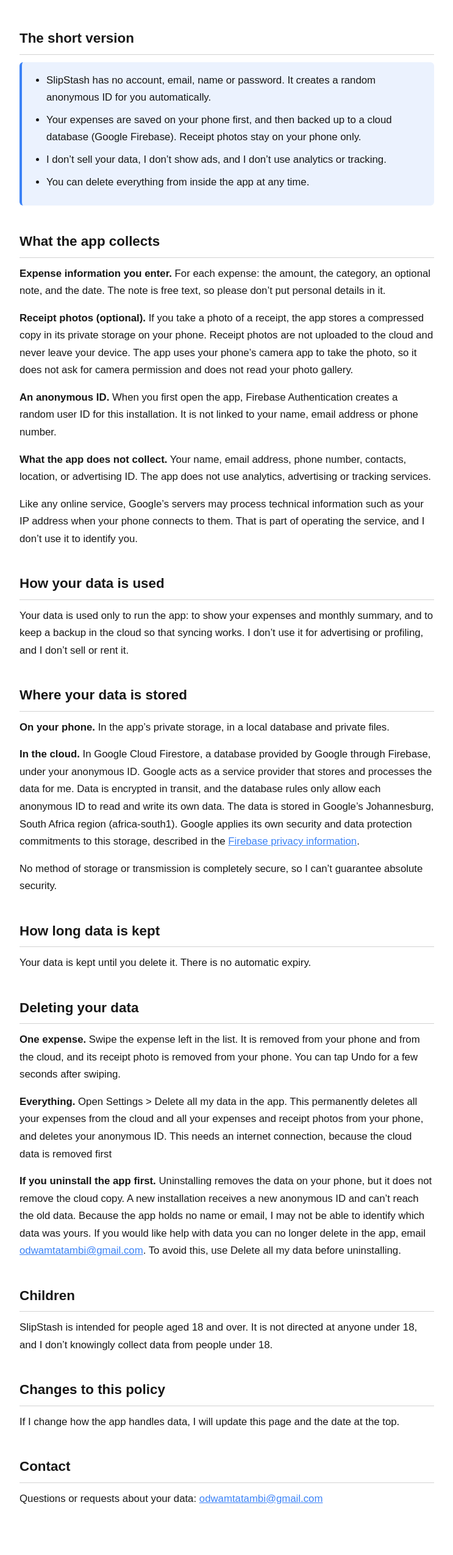
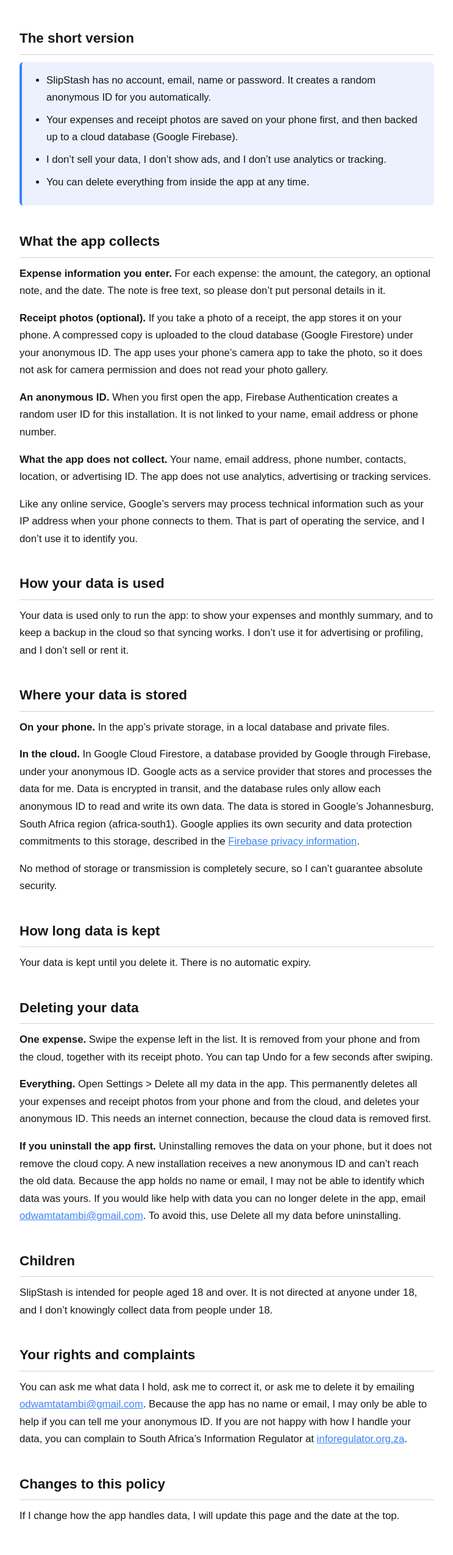
Before and after one commit to OddzMint-Net/odwa-portfolio, a Next.js app: page /privacy/slipstash in a window 1280 px wide. Shown: the part 241-2791 px from the top of the page at 61% size, without its empty margins (268-1011 px from the left). Built offline with nearby package versions, Linux system fonts and the light colour scheme.

Commit message:
add: Slipstash privacy policy

```diff
--- a/app/privacy/slipstash/page.tsx
+++ b/app/privacy/slipstash/page.tsx
@@ -26,9 +26,8 @@ export default function SlipStashPrivacy() {
                     anonymous ID for you automatically.
                 </li>
                 <li>
-                    Your expenses are saved on your phone first, and then backed up to a
-                    cloud database (Google Firebase). Receipt photos stay on your phone
-                    only.
+                    Your expenses and receipt photos are saved on your phone first, and
+                    then backed up to a cloud database (Google Firebase).
                 </li>
                 <li>
                     I don’t sell your data, I don’t show ads, and I don’t use analytics or
@@ -45,11 +44,10 @@ export default function SlipStashPrivacy() {
             </p>
             <p>
                 <strong>Receipt photos (optional).</strong> If you take a photo of a
-                receipt, the app stores a compressed copy in its private storage on
-                your phone. Receipt photos are not uploaded to the cloud and never
-                leave your device. The app uses your phone’s camera app to take the
-                photo, so it does not ask for camera permission and does not read your
-                photo gallery.
+                receipt, the app stores it on your phone. A compressed copy is
+                uploaded to the cloud database (Google Firestore) under your anonymous
+                ID. The app uses your phone’s camera app to take the photo, so it does
+                not ask for camera permission and does not read your photo gallery.
             </p>
             <p>
                 <strong>An anonymous ID.</strong> When you first open the app, Firebase
@@ -109,16 +107,14 @@ export default function SlipStashPrivacy() {
             <h2>Deleting your data</h2>
             <p>
                 <strong>One expense.</strong> Swipe the expense left in the list. It is
-                removed from your phone and from the cloud, and its receipt photo is
-                removed from your phone. You can tap Undo for a few seconds after
-                swiping.
+                removed from your phone and from the cloud, together with its receipt
+                photo. You can tap Undo for a few seconds after swiping.
             </p>
             <p>
                 <strong>Everything.</strong> Open Settings &gt; Delete all my data in
-                the app. This permanently deletes all your expenses from the cloud and
-                all your expenses and receipt photos from your phone, and deletes your
-                anonymous ID. This needs an internet connection, because the cloud data
-                is removed first
+                the app. This permanently deletes all your expenses and receipt photos
+                from your phone and from the cloud, and deletes your anonymous ID. This
+                needs an internet connection, because the cloud data is removed first.
             </p>
             <p>
                 <strong>If you uninstall the app first.</strong> Uninstalling removes
@@ -137,6 +133,25 @@ export default function SlipStashPrivacy() {
                 anyone under 18, and I don’t knowingly collect data from people under 18.
             </p>
 
+            <h2>Your rights and complaints</h2>
+            <p>
+                You can ask me what data I hold, ask me to correct it, or ask me to
+                delete it by emailing{" "}
+                <a href="mailto:odwamtatambi@gmail.com">odwamtatambi@gmail.com</a>.
+                Because the app has no name or email, I may only be able to help if
+                you can tell me your anonymous ID. If you are not happy with how I
+                handle your data, you can complain to South Africa’s Information
+                Regulator at{" "}
+                <a
+                    href="https://inforegulator.org.za"
+                    target="_blank"
+                    rel="noopener noreferrer"
+                >
+                    inforegulator.org.za
+                </a>
+                .
+            </p>
+
             <h2>Changes to this policy</h2>
             <p>
                 If I change how the app handles data, I will update this page and the
```
